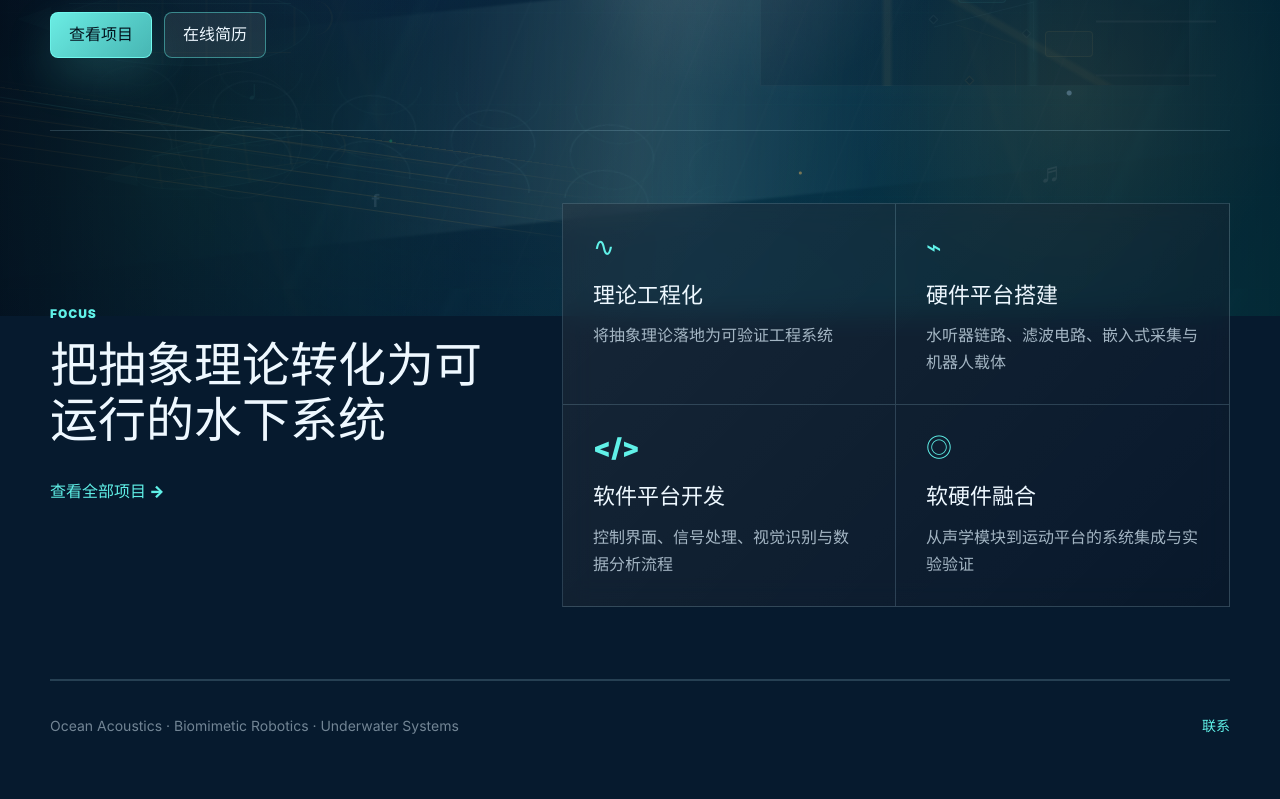
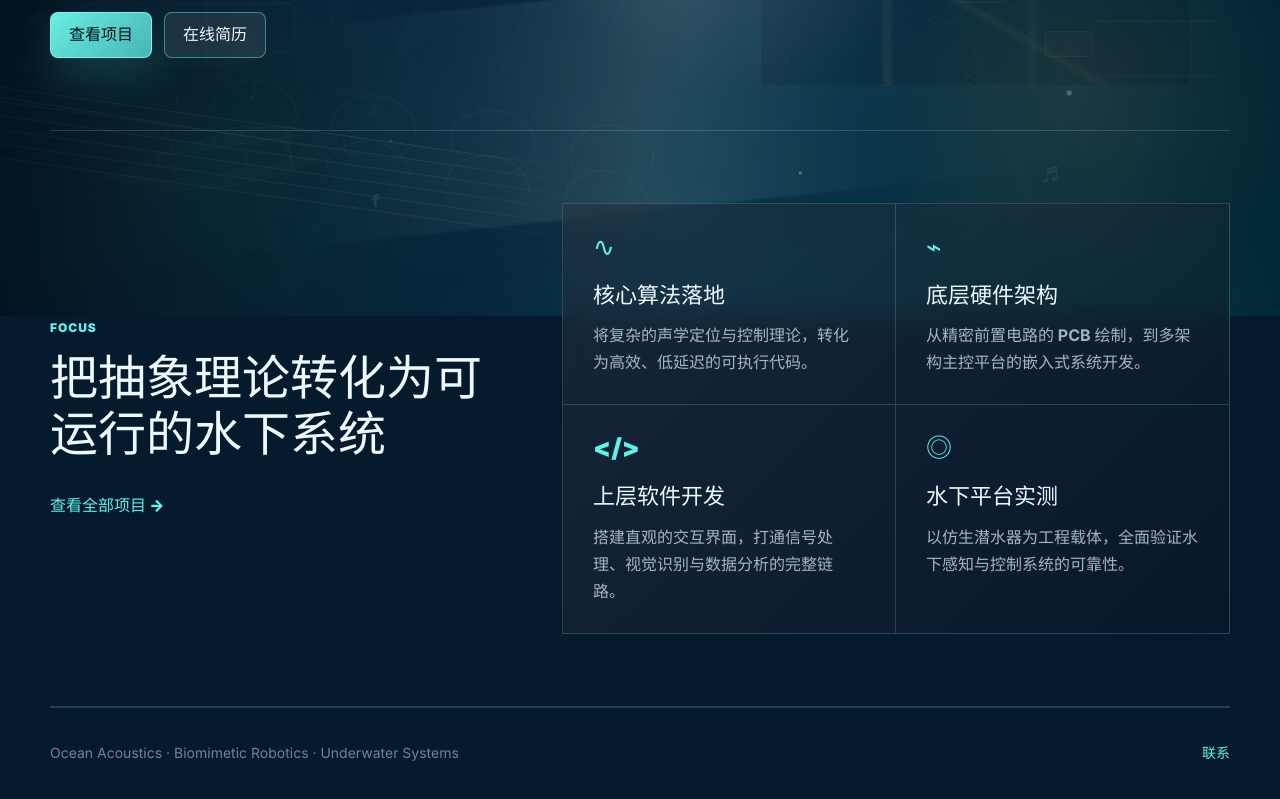
Before and after one commit to HongQiyang/hongqiyang-jianli, a Vue app: page / in a window 1280 px wide. Shown: the part 484-1283 px from the top of the page. Before the commit the page ends 1256 px from the top, so only its background shows below. Built offline with nearby package versions, Linux system fonts and the light colour scheme.

Commit message:
Update homepage focus modules

```diff
--- a/src/data/portfolio.ts
+++ b/src/data/portfolio.ts
@@ -86,23 +86,23 @@ export const profile = {
 export const focusModules = [
   {
     icon: '∿',
-    title: '理论工程化',
-    detail: '将抽象理论落地为可验证工程系统'
+    title: '核心算法落地',
+    detail: '将复杂的声学定位与控制理论，转化为高效、低延迟的可执行代码。'
   },
   {
     icon: '⌁',
-    title: '硬件平台搭建',
-    detail: '水听器链路、滤波电路、嵌入式采集与机器人载体'
+    title: '底层硬件架构',
+    detail: '从精密前置电路的 PCB 绘制，到多架构主控平台的嵌入式系统开发。'
   },
   {
     icon: '</>',
-    title: '软件平台开发',
-    detail: '控制界面、信号处理、视觉识别与数据分析流程'
+    title: '上层软件开发',
+    detail: '搭建直观的交互界面，打通信号处理、视觉识别与数据分析的完整链路。'
   },
   {
     icon: '◎',
-    title: '软硬件融合',
-    detail: '从声学模块到运动平台的系统集成与实验验证'
+    title: '水下平台实测',
+    detail: '以仿生潜水器为工程载体，全面验证水下感知与控制系统的可靠性。'
   }
 ]
 
```
Also changed, not shown: 1 other file (tests, documents, lock files or other folders).
